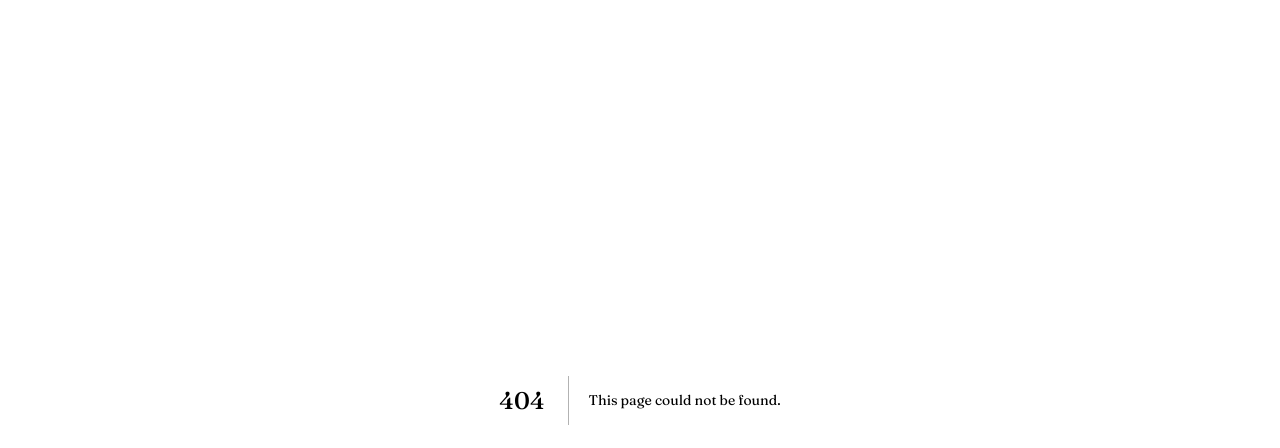
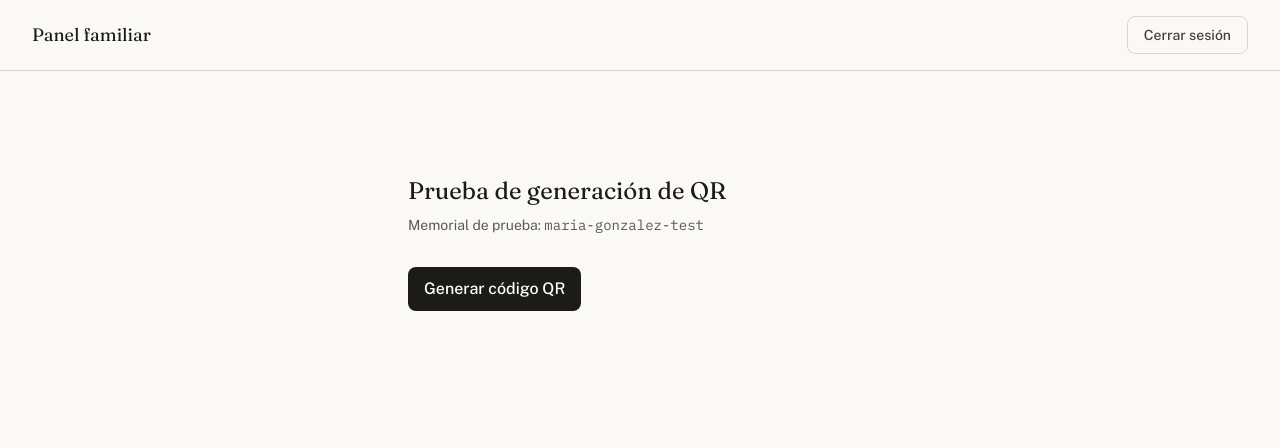
Before and after one commit to pacarrascom/memorial-digital, a Next.js app in the folder dorsera-memorial-repo/apps-web/: page /admin/qr-test in a window 1280 px wide. Before the commit this address had no page. Shown: the top 448 px of the page. Built offline with nearby package versions, Linux system fonts and the light colour scheme; no server answers.

Commit message:
test: página temporal para probar generación de QR

```diff
--- /dev/null
+++ b/dorsera-memorial-repo/apps-web/app/admin/qr-test/page.tsx
@@ -0,0 +1,59 @@
+'use client'
+
+import { useState } from 'react'
+import { generateQrCode } from '@/lib/actions/qr'
+
+const TEST_MEMORIAL_ID = '9786faef-6288-486d-89cb-1ca04b8a2161'
+
+export default function QrTestPage() {
+  const [loading, setLoading] = useState(false)
+  const [result, setResult] = useState<
+    | { success: true; pngUrl: string; svgUrl: string; shortCode: string; publicUrl: string }
+    | { success: false; error: string }
+    | null
+  >(null)
+
+  async function handleGenerate() {
+    setLoading(true)
+    setResult(null)
+    const res = await generateQrCode(TEST_MEMORIAL_ID)
+    setResult(res)
+    setLoading(false)
+  }
+
+  return (
+    <main className="mx-auto max-w-lg px-6 py-16">
+      <h1 className="mb-2 font-display text-2xl text-ink-900">Prueba de generación de QR</h1>
+      <p className="mb-8 text-sm text-ink-400">
+        Memorial de prueba: <code>maria-gonzalez-test</code>
+      </p>
+
+      <button
+        onClick={handleGenerate}
+        disabled={loading}
+        className="rounded-lg bg-ink-900 px-4 py-2.5 font-medium text-white transition hover:bg-ink-700 disabled:cursor-not-allowed disabled:opacity-60"
+      >
+        {loading ? 'Generando…' : 'Generar código QR'}
+      </button>
+
+      {result && result.success && (
+        <div className="mt-8 space-y-4 rounded-lg border border-moss-400 bg-moss-50 p-5">
+          <p className="text-sm text-moss-800">QR generado correctamente</p>
+          <p className="text-xs text-ink-400">Código corto: {result.shortCode}</p>
+          <p className="break-all text-xs text-ink-400">URL destino: {result.publicUrl}</p>
+          <img src={result.pngUrl} alt="Código QR generado" className="w-48 rounded-lg border border-stone-300" />
+          <div className="flex gap-3 text-sm">
+            <a href={result.pngUrl} target="_blank">Ver PNG</a>
+            <a href={result.svgUrl} target="_blank">Ver SVG</a>
+          </div>
+        </div>
+      )}
+
+      {result && !result.success && (
+        <div className="mt-8 rounded-lg border border-flame-400 bg-white p-5">
+          <p className="text-sm text-flame-600">{result.error}</p>
+        </div>
+      )}
+    </main>
+  )
+}
```
